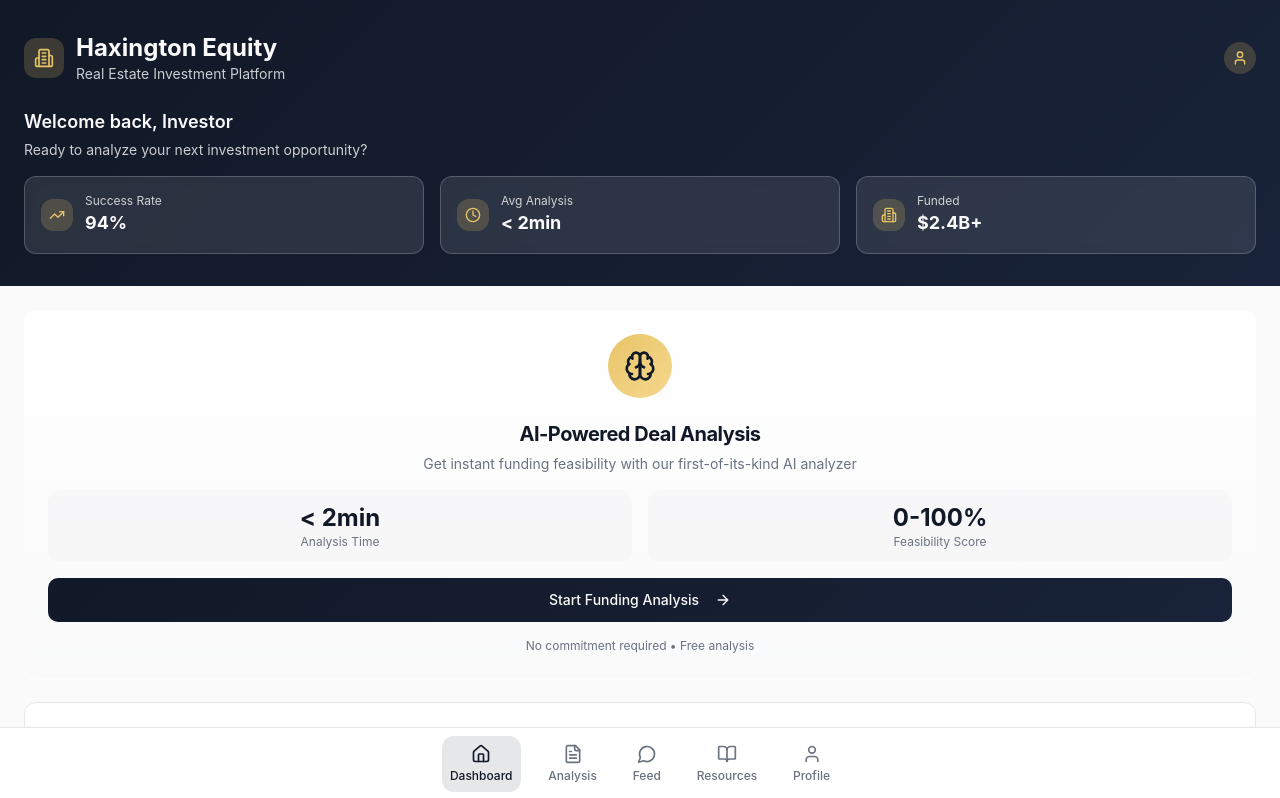
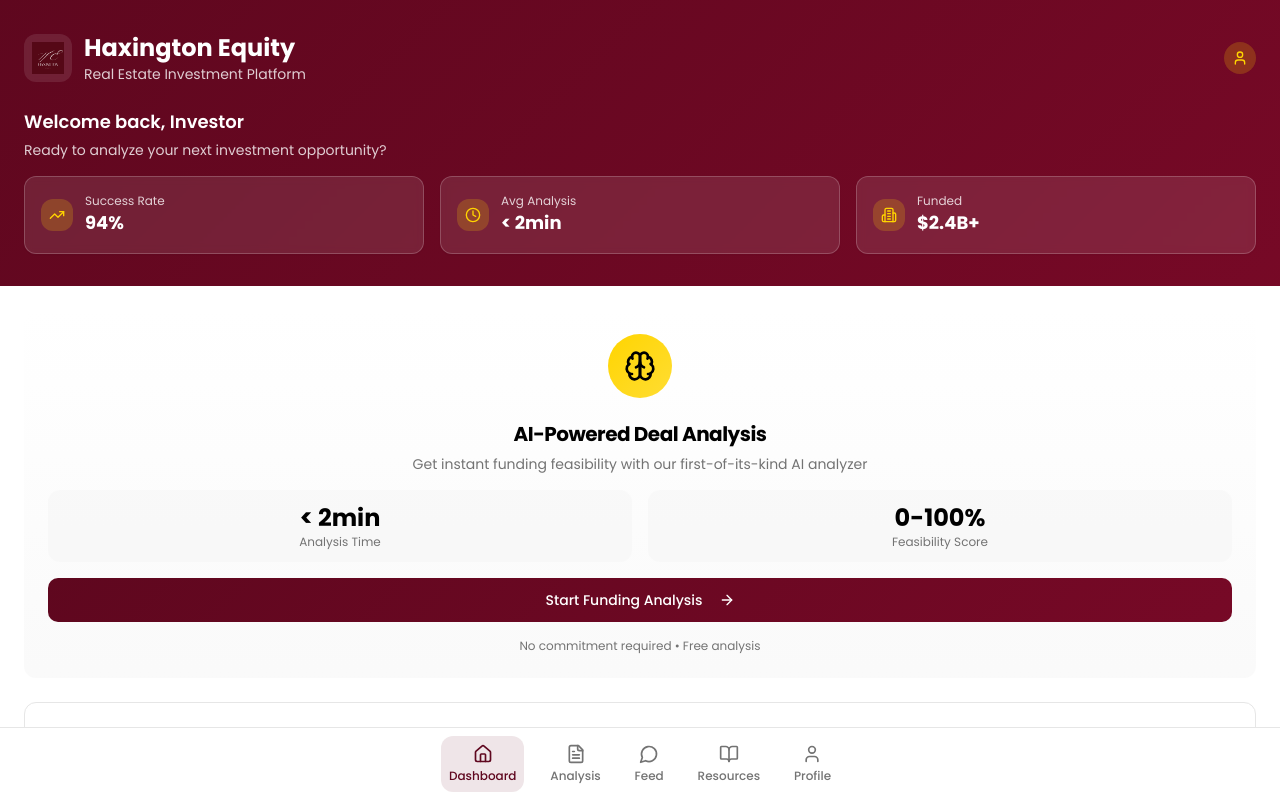
Before and after one commit to alecsteinitz-prog/haxingtonequity, a React (Vite) app: page / in a window 1280 px wide. Shown: the top 798 px of the page. Built offline with nearby package versions, Linux system fonts and the light colour scheme; the HTML template or start-up script is replaced by a standard one.

Commit message:
Add company branding

```diff
--- a/index.html
+++ b/index.html
@@ -6,6 +6,9 @@
     <title>Haxington Equity - AI-Powered Real Estate Investment</title>
     <meta name="description" content="Get instant funding feasibility analysis for your real estate deals with our AI-powered platform. First-of-its-kind deal analyzer for investors." />
     <meta name="author" content="Lovable" />
+    <link rel="preconnect" href="https://fonts.googleapis.com">
+    <link rel="preconnect" href="https://fonts.gstatic.com" crossorigin>
+    <link href="https://fonts.googleapis.com/css2?family=Poppins:wght@300;400;500;600;700&display=swap" rel="stylesheet">
 
     <meta property="og:title" content="2640dc71-cea9-430d-a17a-d52e4d40eda8" />
     <meta property="og:description" content="Lovable Generated Project" />
--- a/src/components/DashboardHeader.tsx
+++ b/src/components/DashboardHeader.tsx
@@ -1,7 +1,8 @@
 import { Button } from "@/components/ui/button";
 import { Card } from "@/components/ui/card";
 import { Badge } from "@/components/ui/badge";
-import { Building2, TrendingUp, Clock, User } from "lucide-react";
+import { TrendingUp, Clock, User, Building2 } from "lucide-react";
+import haxingtonLogo from "@/assets/haxington-logo.png";
 
 interface DashboardHeaderProps {
   userName?: string;
@@ -14,8 +15,8 @@ export const DashboardHeader = ({ userName = "Investor" }: DashboardHeaderProps)
       <div className="relative px-6 py-8">
         <div className="flex items-center justify-between mb-6">
           <div className="flex items-center gap-3">
-            <div className="flex items-center justify-center w-10 h-10 rounded-xl bg-secondary/20 backdrop-blur-sm">
-              <Building2 className="w-5 h-5 text-secondary" />
+            <div className="flex items-center justify-center w-12 h-12 rounded-xl bg-white/10 backdrop-blur-sm">
+              <img src={haxingtonLogo} alt="Haxington Equity" className="w-8 h-8 object-contain" />
             </div>
             <div>
               <h1 className="text-2xl font-bold text-primary-foreground">Haxington Equity</h1>
--- a/src/index.css
+++ b/src/index.css
@@ -9,47 +9,47 @@ All colors MUST be HSL.
 @layer base {
   :root {
     /* Haxington Equity Brand Colors */
-    --background: 0 0% 98%;
-    --foreground: 221 39% 11%;
+    --background: 0 0% 100%;
+    --foreground: 0 0% 0%;
 
     --card: 0 0% 100%;
-    --card-foreground: 221 39% 11%;
+    --card-foreground: 0 0% 0%;
 
     --popover: 0 0% 100%;
-    --popover-foreground: 221 39% 11%;
+    --popover-foreground: 0 0% 0%;
 
-    /* Premium Navy Primary */
-    --primary: 221 39% 11%;
-    --primary-foreground: 0 0% 98%;
+    /* Deep Red Primary */
+    --primary: 344 86% 20%;
+    --primary-foreground: 0 0% 100%;
 
-    /* Gold Accent */
-    --secondary: 43 74% 66%;
-    --secondary-foreground: 221 39% 11%;
+    /* Gold Yellow Accent */
+    --secondary: 50 100% 50%;
+    --secondary-foreground: 0 0% 0%;
 
-    --muted: 220 14% 96%;
-    --muted-foreground: 220 9% 46%;
+    --muted: 0 0% 96%;
+    --muted-foreground: 0 0% 45%;
 
-    --accent: 43 74% 66%;
-    --accent-foreground: 221 39% 11%;
+    --accent: 50 100% 50%;
+    --accent-foreground: 0 0% 0%;
 
     --destructive: 0 84% 60%;
-    --destructive-foreground: 0 0% 98%;
+    --destructive-foreground: 0 0% 100%;
 
-    --border: 220 13% 91%;
-    --input: 220 13% 91%;
-    --ring: 221 39% 11%;
+    --border: 0 0% 90%;
+    --input: 0 0% 90%;
+    --ring: 344 86% 20%;
 
     --radius: 0.75rem;
 
     /* Premium Gradients */
-    --gradient-primary: linear-gradient(135deg, hsl(221 39% 11%) 0%, hsl(221 39% 16%) 100%);
-    --gradient-gold: linear-gradient(135deg, hsl(43 74% 66%) 0%, hsl(43 84% 76%) 100%);
-    --gradient-subtle: linear-gradient(180deg, hsl(0 0% 100%) 0%, hsl(220 14% 98%) 100%);
+    --gradient-primary: linear-gradient(135deg, hsl(344 86% 20%) 0%, hsl(344 86% 25%) 100%);
+    --gradient-gold: linear-gradient(135deg, hsl(50 100% 50%) 0%, hsl(50 100% 60%) 100%);
+    --gradient-subtle: linear-gradient(180deg, hsl(0 0% 100%) 0%, hsl(0 0% 98%) 100%);
 
     /* Premium Shadows */
-    --shadow-premium: 0 10px 40px -12px hsl(221 39% 11% / 0.25);
-    --shadow-gold: 0 8px 32px -8px hsl(43 74% 66% / 0.3);
-    --shadow-card: 0 4px 24px -4px hsl(221 39% 11% / 0.1);
+    --shadow-premium: 0 10px 40px -12px hsl(344 86% 20% / 0.25);
+    --shadow-gold: 0 8px 32px -8px hsl(50 100% 50% / 0.3);
+    --shadow-card: 0 4px 24px -4px hsl(344 86% 20% / 0.1);
 
     /* Smooth Animations */
     --transition-premium: all 0.3s cubic-bezier(0.4, 0, 0.2, 1);
@@ -72,34 +72,34 @@ All colors MUST be HSL.
   }
 
   .dark {
-    /* Dark Mode - Premium Navy Theme */
-    --background: 221 39% 6%;
-    --foreground: 0 0% 98%;
+    /* Dark Mode - Deep Red Theme */
+    --background: 344 86% 10%;
+    --foreground: 0 0% 100%;
 
-    --card: 221 39% 8%;
-    --card-foreground: 0 0% 98%;
+    --card: 344 86% 12%;
+    --card-foreground: 0 0% 100%;
 
-    --popover: 221 39% 8%;
-    --popover-foreground: 0 0% 98%;
+    --popover: 344 86% 12%;
+    --popover-foreground: 0 0% 100%;
 
-    --primary: 43 74% 66%;
-    --primary-foreground: 221 39% 11%;
+    --primary: 50 100% 50%;
+    --primary-foreground: 0 0% 0%;
 
-    --secondary: 221 39% 11%;
-    --secondary-foreground: 0 0% 98%;
+    --secondary: 344 86% 20%;
+    --secondary-foreground: 0 0% 100%;
 
-    --muted: 221 39% 11%;
-    --muted-foreground: 220 9% 65%;
+    --muted: 344 86% 15%;
+    --muted-foreground: 0 0% 65%;
 
-    --accent: 43 74% 66%;
-    --accent-foreground: 221 39% 11%;
+    --accent: 50 100% 50%;
+    --accent-foreground: 0 0% 0%;
 
     --destructive: 0 84% 60%;
-    --destructive-foreground: 0 0% 98%;
+    --destructive-foreground: 0 0% 100%;
 
-    --border: 221 39% 11%;
-    --input: 221 39% 11%;
-    --ring: 43 74% 66%;
+    --border: 344 86% 15%;
+    --input: 344 86% 15%;
+    --ring: 50 100% 50%;
     --sidebar-background: 240 5.9% 10%;
     --sidebar-foreground: 240 4.8% 95.9%;
     --sidebar-primary: 224.3 76.3% 48%;
--- a/tailwind.config.ts
+++ b/tailwind.config.ts
@@ -77,7 +77,7 @@ export default {
         'premium': 'var(--transition-premium)',
       },
       fontFamily: {
-        sans: ['Inter', 'system-ui', 'sans-serif'],
+        sans: ['Poppins', 'system-ui', 'sans-serif'],
       },
       keyframes: {
         "accordion-down": {
```
Also changed, not shown: src/assets/haxington-logo.png (added), 1 other file (tests, documents, lock files or other folders).
